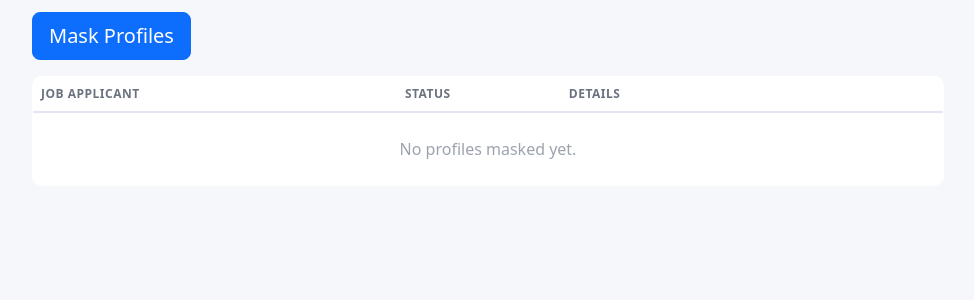
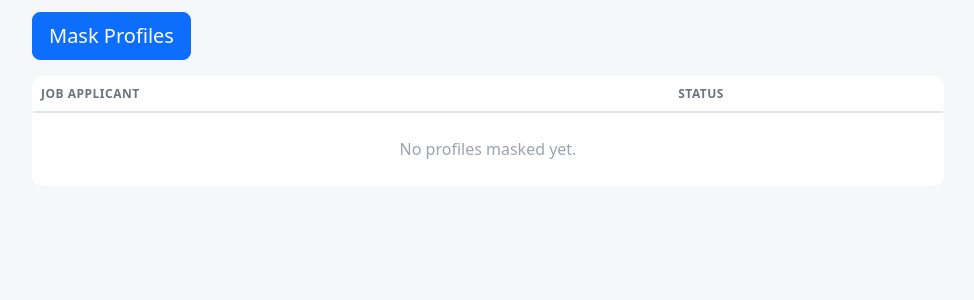
Before and after one commit to developer00777/Resume_Masing, a FastAPI app: page /candidate/MaskProfileIndex in a window 1280 px wide. Shown: the part 292-592 px from the top of the page, without its empty margins (152-1126 px from the left). Run offline with FastAPI, Linux system fonts and the light colour scheme.

Commit message:
Remove Details column from Mask Profile results table
Requested: not needed. Table is now Job Applicant | Status only
(Job Applicant column widened to fill the space); the masked
ContentVersion Id / error detail that used to show there is no
longer rendered anywhere on the page.

```diff
--- a/app/static/js/app.js
+++ b/app/static/js/app.js
@@ -49,23 +49,19 @@
   function renderStatusRows(results) {
     statusBody.innerHTML = "";
     if (!results || results.length === 0) {
-      statusBody.innerHTML = '<tr><td colspan="3" class="empty-row">No profiles masked yet.</td></tr>';
+      statusBody.innerHTML = '<tr><td colspan="2" class="empty-row">No profiles masked yet.</td></tr>';
       return;
     }
     results.forEach(function (r) {
       var tr = document.createElement("tr");
       var ok = r.result && r.result.status === "ok";
-      var detail = ok
-        ? "Masked ContentVersion: " + (r.result.masked_content_version_id || "")
-        : (r.result && r.result.detail) || "Unknown error";
       // Prefer the human-readable Job Applicant Name (e.g. "JA-26469") for display --
       // falls back to the raw Id if the lookup failed. The raw job_applicant_id is
       // still what's sent to /mask/batch; this only changes what's shown here.
       var displayId = (r.result && r.result.job_applicant_name) || r.job_applicant_id;
       tr.innerHTML =
         "<td>" + escapeHtml(displayId) + "</td>" +
-        '<td><span class="status-badge ' + (ok ? "ok" : "error") + '">' + (ok ? "Masked" : "Failed") + "</span></td>" +
-        "<td>" + escapeHtml(detail) + "</td>";
+        '<td><span class="status-badge ' + (ok ? "ok" : "error") + '">' + (ok ? "Masked" : "Failed") + "</span></td>";
       statusBody.appendChild(tr);
     });
   }
--- a/app/templates/candidate_mask_profile_index.html
+++ b/app/templates/candidate_mask_profile_index.html
@@ -49,13 +49,12 @@
             <table class="table align-middle status-table">
                 <thead>
                     <tr>
-                        <th style="width:40%">Job Applicant</th>
-                        <th style="width:18%">Status</th>
-                        <th>Details</th>
+                        <th style="width:70%">Job Applicant</th>
+                        <th>Status</th>
                     </tr>
                 </thead>
                 <tbody id="statusBody">
-                    <tr><td colspan="3" class="empty-row">No profiles masked yet.</td></tr>
+                    <tr><td colspan="2" class="empty-row">No profiles masked yet.</td></tr>
                 </tbody>
             </table>
         </div>
```
